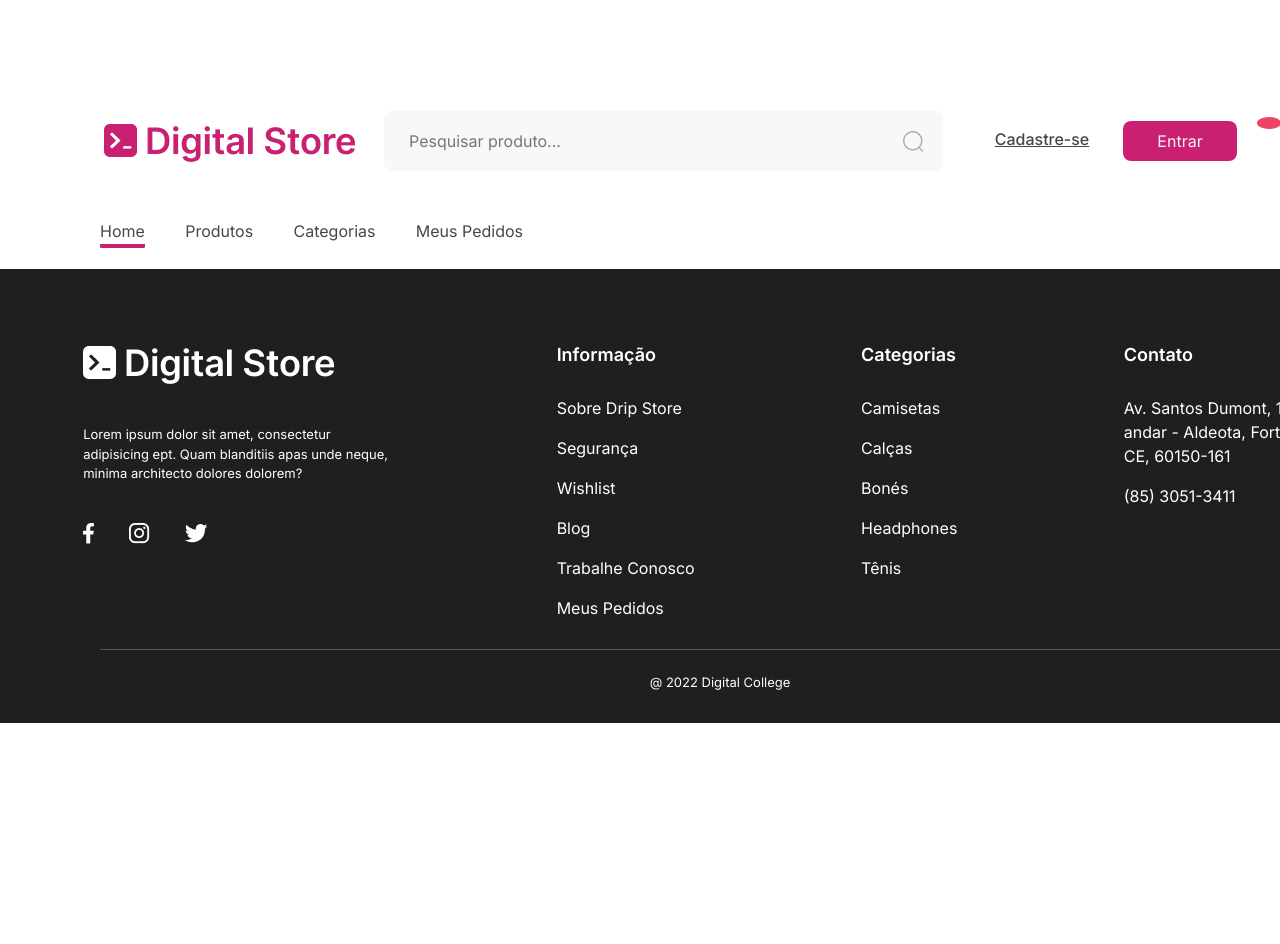
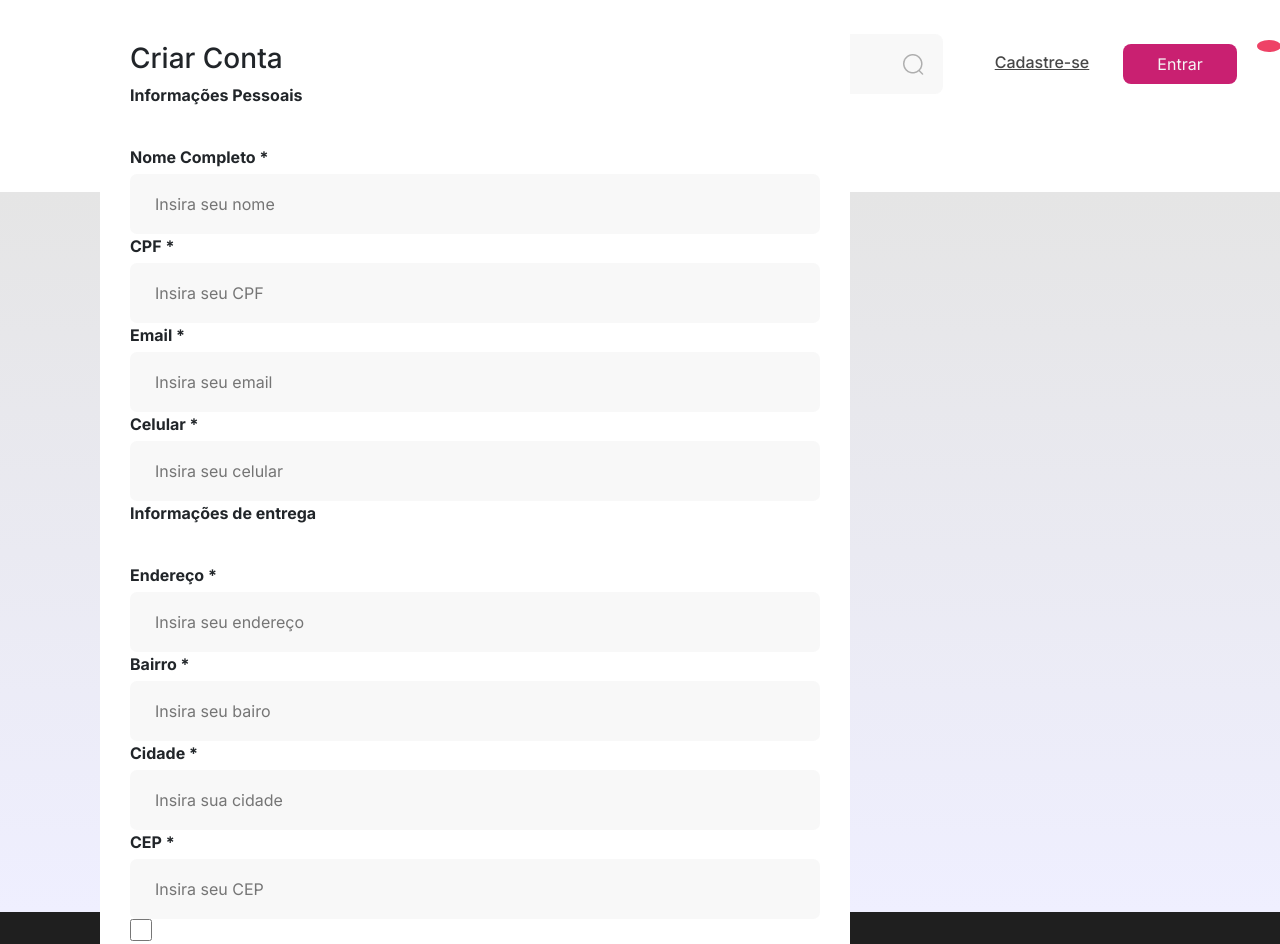
Before and after one commit to JohnyMax42/projeto-drip-store, a React (Vite) app: page /Cadastro in a window 1280 px wide. Shown: the top 944 px of the page. Before the commit the page ends 800 px from the top, so only its background shows below. Built offline with nearby package versions, Linux system fonts and the light colour scheme; no server answers.

Commit message:
Cadastro

```diff
--- /dev/null
+++ b/src/components/Cadastro/CadastroCard.jsx
@@ -0,0 +1,105 @@
+import React, { useState } from 'react';
+import { styled } from "styled-components"
+import { initializeApp } from "firebase/app";
+import { getAuth, signInWithEmailAndPassword } from 'firebase/auth';
+
+export default function CadastroCard() {
+
+    const Wrapper = styled.div`
+    display: grid;
+    flex-flow: column wrap;
+    justify-content: center;
+    width: 750px;
+    height: auto;
+    /* border: 1px solid; */
+    text-align: left;
+    padding: 30px;
+    background-color: #FFFFFF;
+    border-radius: 7px;
+
+`
+    const WrapperTitulo = styled.div`
+        font-weight: 700;
+        margin-bottom: 22px;
+
+        `
+
+    const InputCadastro = styled.input`
+    color: black;
+    width: 100%;
+    height: 60px;
+    border: 0px;
+    border-radius: 7px;
+    padding-inline-start: 25px;
+    background-color: rgba(71, 71, 71, 0.04);`
+
+const WrapperDados = styled.div`
+font-weight: 700;
+`
+const BotaoAcessar = styled.button`
+width: 100%;
+height: 48px;
+margin-top: 20px;
+color: rgba(245, 245, 245, 1);
+background-color: var(--cor-primaria);
+border: 0px;
+border-radius: 8px;
+#botaoEntrar:hover {
+    background-color: rgba(126, 0, 61, 0.815);
+}
+`
+const InputBox = styled.input`
+width: 22px;
+height: 22px;
+gap: 0px;
+opacity: 0px;
+background-color: rgba(126, 0, 61, 0.815);;
+`
+
+    return (
+
+        <Wrapper>
+            <WrapperTitulo>
+                <h3>Criar Conta</h3>
+                <p>Informações Pessoais</p>
+            </WrapperTitulo>
+            <form action="post">
+                <WrapperDados>
+                <label htmlFor="" style={{ paddingBottom: '5px' }}>Nome Completo *</label>
+                <InputCadastro placeholder="Insira seu nome" type="text"/>
+                <label htmlFor="" style={{ paddingBottom: '5px' }}>CPF *</label>
+                <InputCadastro placeholder="Insira seu CPF" type="number"/>
+                <label htmlFor="" style={{ paddingBottom: '5px' }}>Email *</label>
+                <InputCadastro placeholder="Insira seu email" type="email"/>
+                <label htmlFor="" style={{ paddingBottom: '5px' }}>Celular *</label>
+                <InputCadastro placeholder="Insira seu celular" type="number"/>
+                </WrapperDados>
+
+            </form>
+              <WrapperTitulo>
+                    <p>Informações de entrega</p>
+                </WrapperTitulo>
+                <form action="post"></form>
+                <WrapperDados>
+                <label htmlFor="" style={{ paddingBottom: '5px' }}>Endereço *</label>
+                <InputCadastro placeholder="Insira seu endereço" type="text"/>
+                <label htmlFor="" style={{ paddingBottom: '5px' }}>Bairro *</label>
+                <InputCadastro placeholder="Insira seu bairo" type="text"/>
+                <label htmlFor="" style={{ paddingBottom: '5px' }}>Cidade *</label>
+                <InputCadastro placeholder="Insira sua cidade" type="text"/>
+                <label htmlFor="" style={{ paddingBottom: '5px' }}>CEP *</label>
+                <InputCadastro placeholder="Insira seu CEP" type="number"/>
+
+                </WrapperDados>
+
+                 <InputBox  type="checkbox"/>
+                 <label htmlFor="" style={{ paddingBottom: '5px' }}>Quero receber por email ofertas e novidades das lojas da Digital Store. A frequência de envios pode variar de acordo com a interação do cliente.</label>
+
+                <BotaoAcessar>Criar Conta</BotaoAcessar>
+
+
+        </Wrapper>
+
+    )
+
+}
--- a/src/components/Header/Header.jsx
+++ b/src/components/Header/Header.jsx
@@ -21,7 +21,7 @@ export default function Header() {
                 </Link>
                 <input id="barraPesquisa" type="text" placeholder="Pesquisar produto..." />
                 <input id="botaoLupa" type="button" value='' />
-                <a id="cadastro" className="links" href="#cadastro">Cadastre-se</a>
+                <Link to={'/Cadastro'} id="cadastro" className="links" href="#cadastro">Cadastre-se</Link>
                 <Link to={'/Login'}><input id="botaoEntrar" type="button" value="Entrar" /></Link>
                 <CarrinhoCompras></CarrinhoCompras>
                 {/* <a id="iconeCarrinho" href="#carrinho">
--- a/src/components/ProductCard/ProductCard.jsx
+++ b/src/components/ProductCard/ProductCard.jsx
@@ -32,11 +32,13 @@ const Imagem = styled.img`
 
 const NomeProduto = styled.div`
     text-align: left;
-    font-size: 24px;
+    font-size: 23px;
     margin-top: 10px;
     font-weight: 400;
-    overflow: hidden; /* Esconde o texto que excede o espaço disponível */
-    white-space: nowrap;
+    max-width: 100%;
+    overflow: hidden;
+    word-wrap: break-word;
+
 `;
 
 const Preco = styled.div`
--- /dev/null
+++ b/src/pages/Cadastro/CadastroPage.jsx
@@ -0,0 +1,24 @@
+import React from "react";
+import styled from "styled-components";
+import CadastroCard from "../../components/Cadastro/CadastroCard";
+
+export default function CadastroPage() {
+
+    const Container = styled.div`
+        width: 1440px;
+        height: 90vh;
+        background: linear-gradient(to bottom, #E5E5E5 0%, #EFEFFF 100%);
+        display: flex;
+        flex-direction: column;
+        justify-content: center;
+        padding-left: 100px; `
+
+
+
+return (
+    <Container>
+        <CadastroCard></CadastroCard>
+    </Container>
+)
+
+}
--- a/src/pages/RoutesPages.jsx
+++ b/src/pages/RoutesPages.jsx
@@ -5,6 +5,7 @@ import ProductListingPage from "./ProductListingPage";
 import ProductViewPage from "./ProductViewPage";
 import LoginPage from "./Login/LoginPage";
 import MyContext from "../components/MyContext";
+import CadastroPage from "./Cadastro/CadastroPage";
 
 export default function RoutesPages() {
     const [dadosAPI, setDadosAPI] = useState(null);
@@ -36,6 +37,7 @@ export default function RoutesPages() {
                 <Route path='/ProductViewPage' element={<ProductViewPage />} />
                 <Route path='/Login' element={<LoginPage />} />
                 <Route path='/ProductViewPage/:id' element={<ProductViewPage />} />
+                <Route path='/Cadastro' element={<CadastroPage />} />
             </Routes>
         </MyContext.Provider>
     )
```
